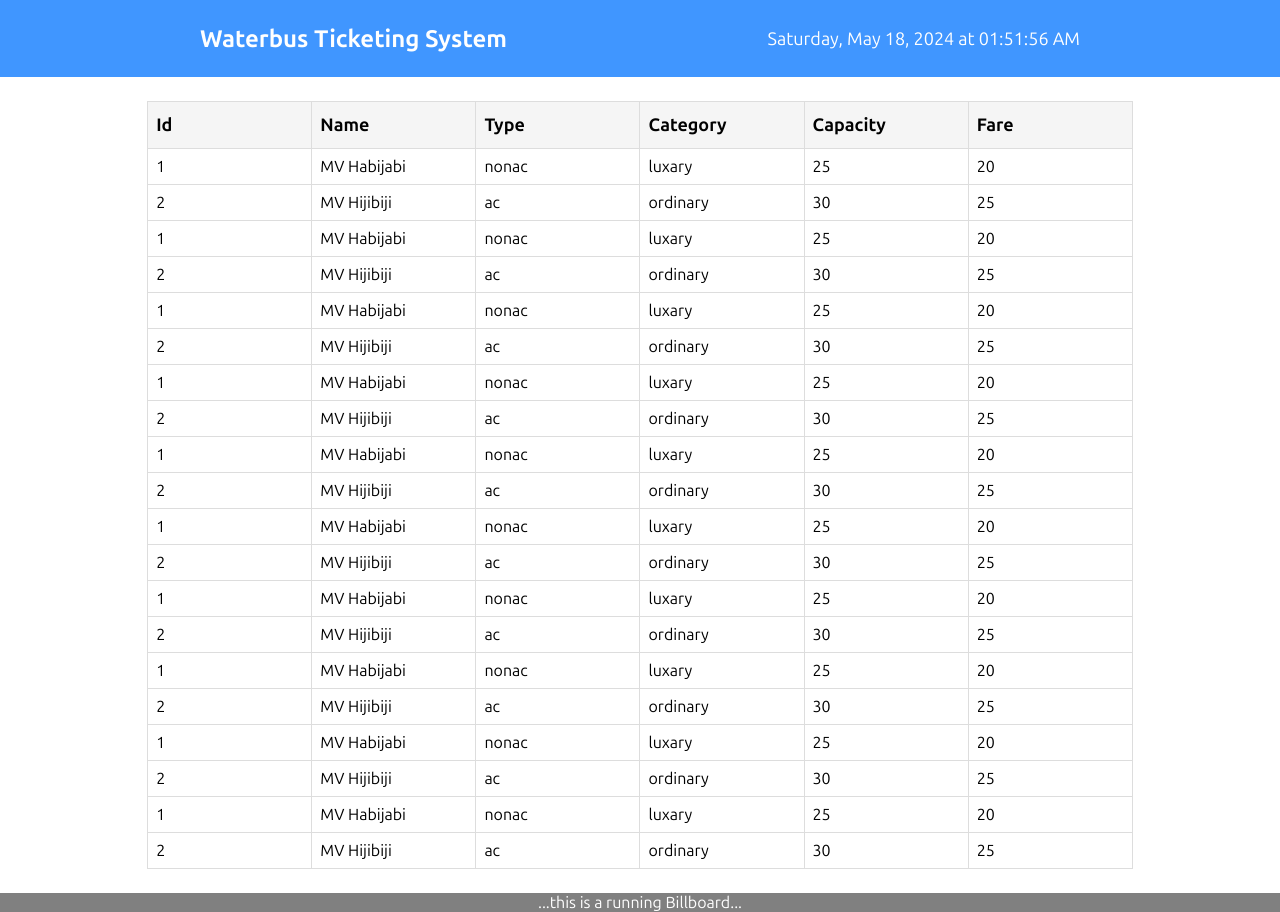
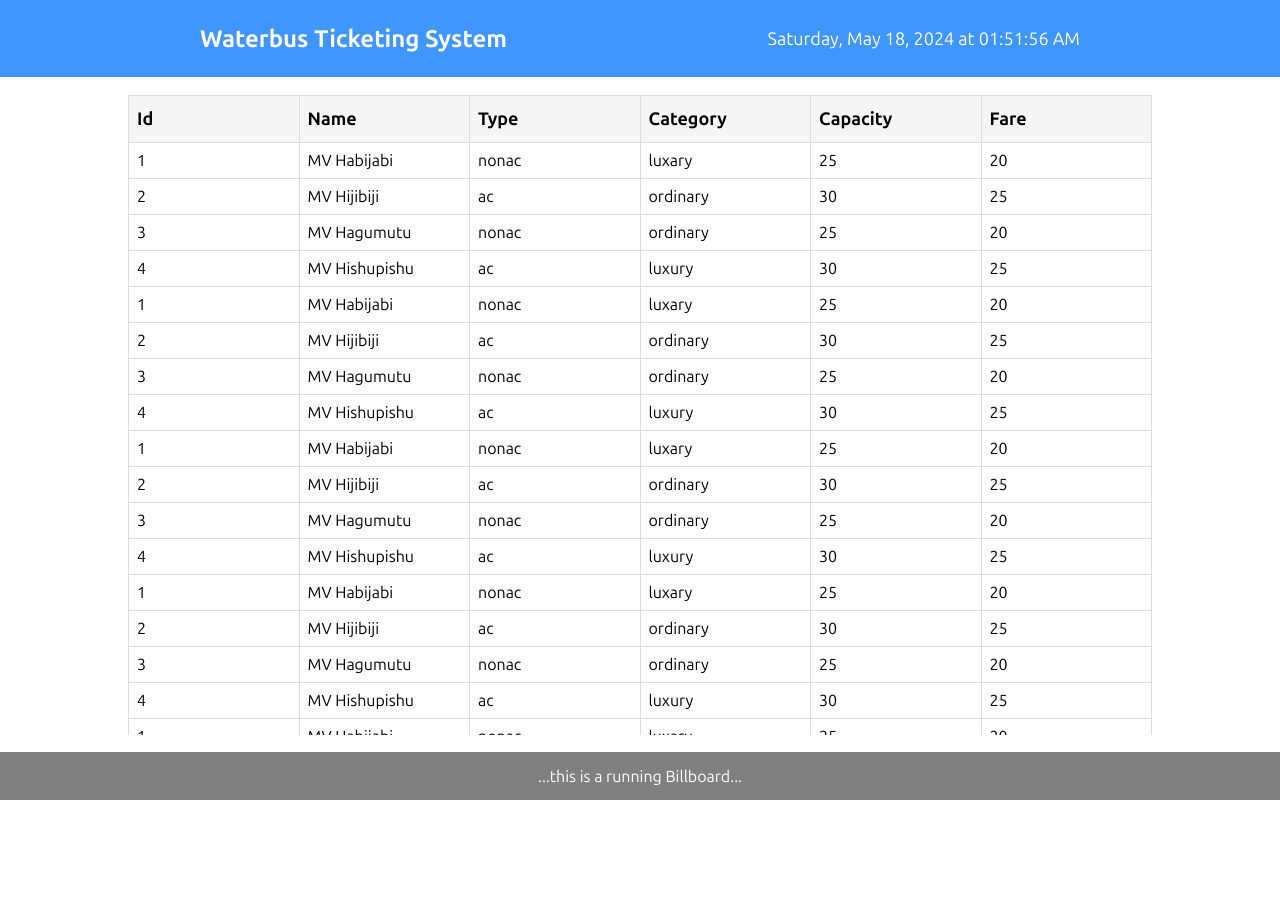
Before and after one commit to arBishal/Waterbus-Ticketing-System-Frontend, a React (Create React App) app: page /admin/dashboard/view in a window 1280 px wide. After the commit the page ends 800 px from the top, so only its background shows below. Built offline with nearby package versions, Linux system fonts and the light colour scheme.

Commit message:
Fix scroll issue

```diff
--- a/src/components/admin/ViewWaterbus.jsx
+++ b/src/components/admin/ViewWaterbus.jsx
@@ -21,18 +21,18 @@ export default function AdminViewWaterbus() {
       basefare: "25",
     },
     {
-      id: 1,
-      name: "MV Habijabi",
+      id: 3,
+      name: "MV Hagumutu",
       type: "nonac",
-      category: "luxary",
+      category: "ordinary",
       capacity: "25",
       basefare: "20",
     },
     {
-      id: 2,
-      name: "MV Hijibiji",
+      id: 4,
+      name: "MV Hishupishu",
       type: "ac",
-      category: "ordinary",
+      category: "luxury",
       capacity: "30",
       basefare: "25",
     },
@@ -53,18 +53,18 @@ export default function AdminViewWaterbus() {
       basefare: "25",
     },
     {
-      id: 1,
-      name: "MV Habijabi",
+      id: 3,
+      name: "MV Hagumutu",
       type: "nonac",
-      category: "luxary",
+      category: "ordinary",
       capacity: "25",
       basefare: "20",
     },
     {
-      id: 2,
-      name: "MV Hijibiji",
+      id: 4,
+      name: "MV Hishupishu",
       type: "ac",
-      category: "ordinary",
+      category: "luxury",
       capacity: "30",
       basefare: "25",
     },
@@ -85,18 +85,18 @@ export default function AdminViewWaterbus() {
       basefare: "25",
     },
     {
-      id: 1,
-      name: "MV Habijabi",
+      id: 3,
+      name: "MV Hagumutu",
       type: "nonac",
-      category: "luxary",
+      category: "ordinary",
       capacity: "25",
       basefare: "20",
     },
     {
-      id: 2,
-      name: "MV Hijibiji",
+      id: 4,
+      name: "MV Hishupishu",
       type: "ac",
-      category: "ordinary",
+      category: "luxury",
       capacity: "30",
       basefare: "25",
     },
@@ -117,18 +117,18 @@ export default function AdminViewWaterbus() {
       basefare: "25",
     },
     {
-      id: 1,
-      name: "MV Habijabi",
+      id: 3,
+      name: "MV Hagumutu",
       type: "nonac",
-      category: "luxary",
+      category: "ordinary",
       capacity: "25",
       basefare: "20",
     },
     {
-      id: 2,
-      name: "MV Hijibiji",
+      id: 4,
+      name: "MV Hishupishu",
       type: "ac",
-      category: "ordinary",
+      category: "luxury",
       capacity: "30",
       basefare: "25",
     },
@@ -149,18 +149,18 @@ export default function AdminViewWaterbus() {
       basefare: "25",
     },
     {
-      id: 1,
-      name: "MV Habijabi",
+      id: 3,
+      name: "MV Hagumutu",
       type: "nonac",
-      category: "luxary",
+      category: "ordinary",
       capacity: "25",
       basefare: "20",
     },
     {
-      id: 2,
-      name: "MV Hijibiji",
+      id: 4,
+      name: "MV Hishupishu",
       type: "ac",
-      category: "ordinary",
+      category: "luxury",
       capacity: "30",
       basefare: "25",
     },
@@ -168,10 +168,9 @@ export default function AdminViewWaterbus() {
 
   return (
     <div
-      className={viewWaterbusStyle.page}
+      className={viewWaterbusStyle.viewPage}
       style={{
-        padding: "24px",
-        boxSizing: "border-box",
+
       }}
     >
       <table className={viewWaterbusStyle.table}>
--- a/src/components/admin/admin.module.css
+++ b/src/components/admin/admin.module.css
@@ -99,3 +99,15 @@
   text-align: left;
   padding: 8px;
 }
+
+.viewPage {
+  display: flex;
+  flex-direction: column;
+  gap: 16px;
+  justify-content: start;
+  align-items: center;
+  height: 80vh;
+  padding: "24px";
+  box-sizing: border-box;
+  overflow: scroll;
+}
```
